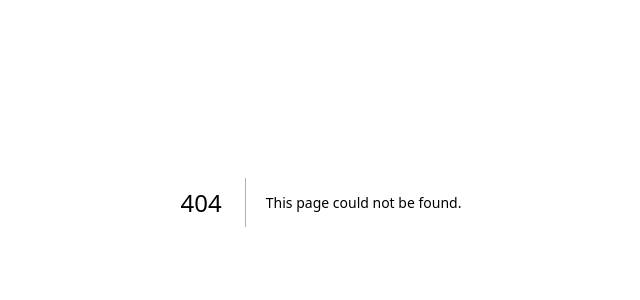
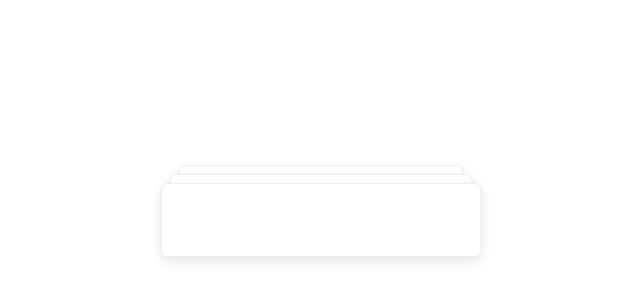
Before and after one commit to Piyushxz/ComponentsBin, a Next.js app: page /stackedcards in a window 1280 px wide. Before the commit this address had no page. Shown: the part 198-498 px from the top of the page, without its empty margins (319-959 px from the left). Built offline with nearby package versions, Linux system fonts and the light colour scheme.

Commit message:
stacked card

```diff
--- /dev/null
+++ b/app/stackedcards/page.tsx
@@ -0,0 +1,9 @@
+import StackedComponent from "@/components/StackCard";
+
+export default function(){
+    return(
+        <div className="w-[100vw] h-[100vh] flex justify-center items-center">
+            <StackedComponent/>
+        </div>
+    )
+}
--- /dev/null
+++ b/components/StackCard.tsx
@@ -0,0 +1,14 @@
+import "./styles.css";
+
+const LENGTH = 3;
+
+export default function StackedComponent() {
+  return (
+    <div className="wrapper">
+      {new Array(LENGTH).fill(0).map((_, i) => (
+        <div style={{   transform: `translateY(${i * 9}px) scale(${i*0.05+0.8}, 1)` }}
+          className="card " key={i} />
+      ))}
+    </div>
+  );
+}
--- /dev/null
+++ b/components/styles.css
@@ -0,0 +1,13 @@
+.wrapper {
+    display: grid;
+  }
+
+  .card {
+    width: 356px;
+    height: 74px;
+    box-shadow: 0 4px 12px #0000001a;
+    border: 1px solid #eeeeee;
+    background: white;
+    border-radius: 8px;
+    grid-area: 1 / 1;
+  }
```
